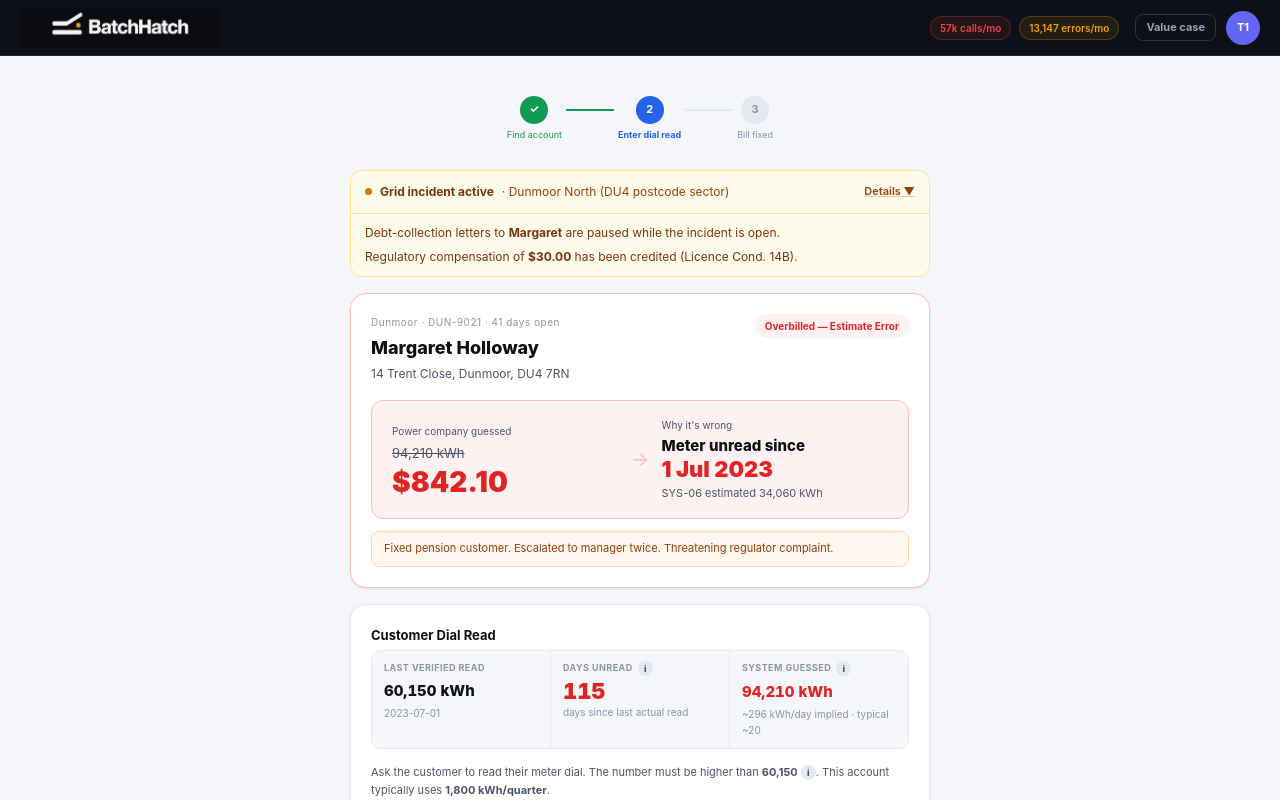
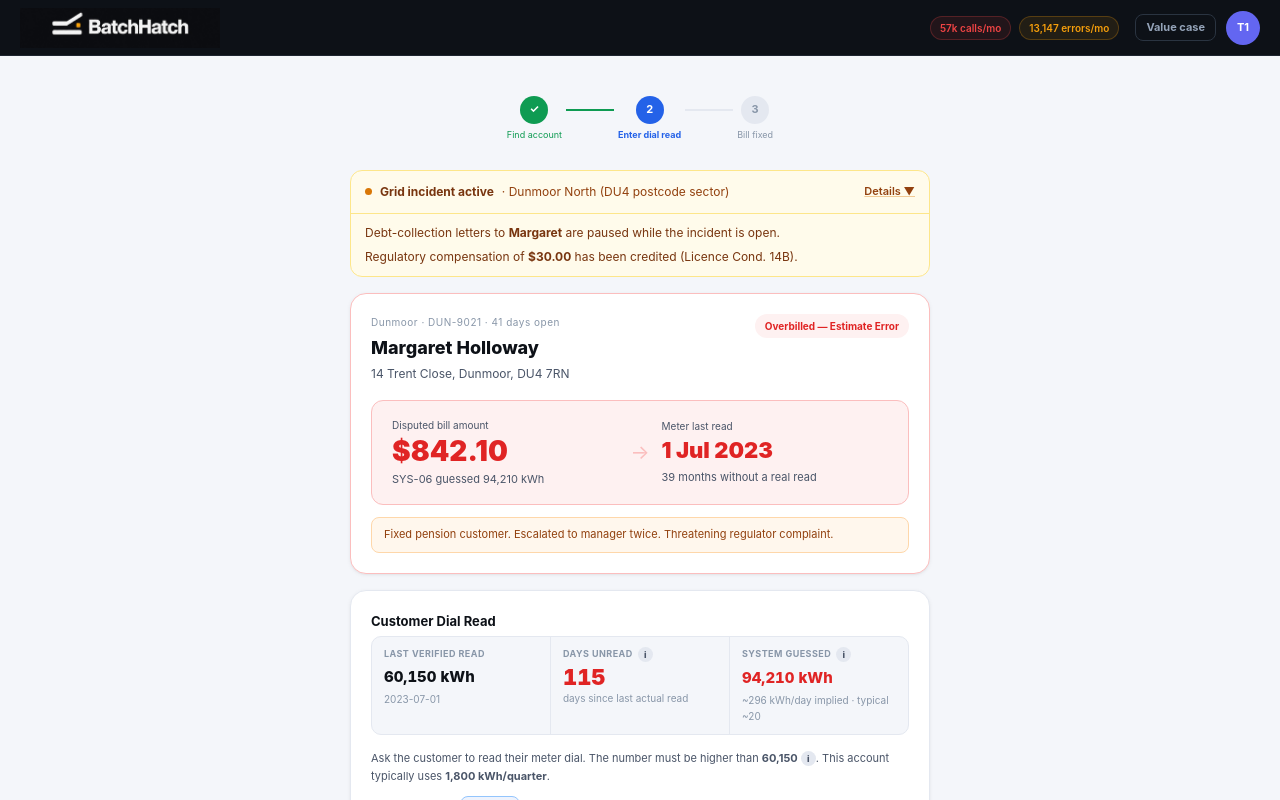
Before and after one commit to omarismail-cs/BatchHatch, a Next.js app: page / in a window 1280 px wide. Both pictures are taken after a click on the button 640 px from the left and 482 px from the top of the page. Shown: the top 800 px of the page. Built offline with nearby package versions, Linux system fonts and the light colour scheme; a web font is replaced by a local one.

Commit message:
Bill card: cleaner labels - disputed amount + months since last real read

```diff
--- a/app/page.tsx
+++ b/app/page.tsx
@@ -357,25 +357,22 @@ export default function Home() {
                   padding: "16px 20px", border: "1px solid var(--red-mid)",
                 }}>
                   <div>
-                    <div style={{ fontSize: 10, color: "var(--muted)", marginBottom: 4 }}>Power company guessed</div>
-                    <div style={{ fontSize: 13, color: "var(--muted)", textDecoration: "line-through" }}>
-                      {account.estimatedRead.toLocaleString()} kWh
+                    <div style={{ fontSize: 10, color: "var(--muted)", marginBottom: 4 }}>Disputed bill amount</div>
+                    <div style={{ fontSize: 28, fontWeight: 900, color: "var(--red)", lineHeight: 1 }}>
+                      ${account.estimatedBill.toFixed(2)}
                     </div>
-                    <div style={{ fontSize: 28, fontWeight: 900, color: "var(--red)", lineHeight: 1, marginTop: 4 }}>
-                      ${account.estimatedBill.toFixed(2)}
+                    <div style={{ fontSize: 11, color: "var(--muted)", marginTop: 6 }}>
+                      SYS-06 guessed {account.estimatedRead.toLocaleString()} kWh
                     </div>
                   </div>
                   <div style={{ fontSize: 20, color: "var(--red-mid)" }}>→</div>
                   <div>
-                    <div style={{ fontSize: 10, color: "var(--muted)", marginBottom: 4 }}>Why it&apos;s wrong</div>
-                    <div style={{ fontSize: 15, fontWeight: 800, color: "var(--text)", lineHeight: 1.2 }}>
-                      Meter unread since
-                    </div>
-                    <div style={{ fontSize: 22, fontWeight: 900, color: "var(--red)", lineHeight: 1.1, marginTop: 2 }}>
+                    <div style={{ fontSize: 10, color: "var(--muted)", marginBottom: 4 }}>Meter last read</div>
+                    <div style={{ fontSize: 22, fontWeight: 900, color: "var(--red)", lineHeight: 1.1 }}>
                       {new Date(account.previousReadDate).toLocaleDateString("en-GB", { day: "numeric", month: "short", year: "numeric" })}
                     </div>
-                    <div style={{ fontSize: 11, color: "var(--muted)", marginTop: 4 }}>
-                      SYS-06 estimated {(account.estimatedRead - account.previousRead).toLocaleString()} kWh
+                    <div style={{ fontSize: 11, color: "var(--muted)", marginTop: 6 }}>
+                      {Math.round((new Date().getTime() - new Date(account.previousReadDate).getTime()) / (1000 * 60 * 60 * 24 * 30))} months without a real read
                     </div>
                   </div>
                 </div>
```
